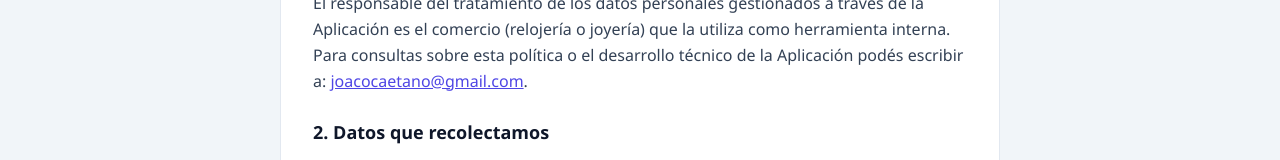
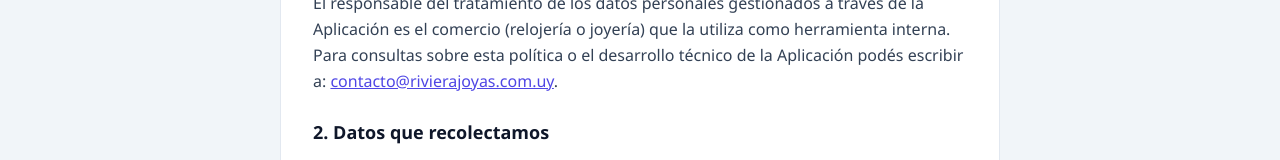
Before and after one commit to jcaetano29/repairtracker, a Next.js app: page /privacy in a window 1280 px wide. Shown: the part 420-580 px from the top of the page. Built offline with nearby package versions, Linux system fonts and the light colour scheme.

Commit message:
chore: update privacy policy contact email to contacto@rivierajoyas.com.uy

```diff
--- a/app/privacy/page.js
+++ b/app/privacy/page.js
@@ -6,7 +6,7 @@ export const metadata = {
 
 const ULTIMA_ACTUALIZACION = "30 de mayo de 2026"
 const RESPONSABLE = "RepairTracker"
-const CONTACTO_EMAIL = "joacocaetano@gmail.com"
+const CONTACTO_EMAIL = "contacto@rivierajoyas.com.uy"
 
 export default function PrivacyPolicyPage() {
   return (
```
